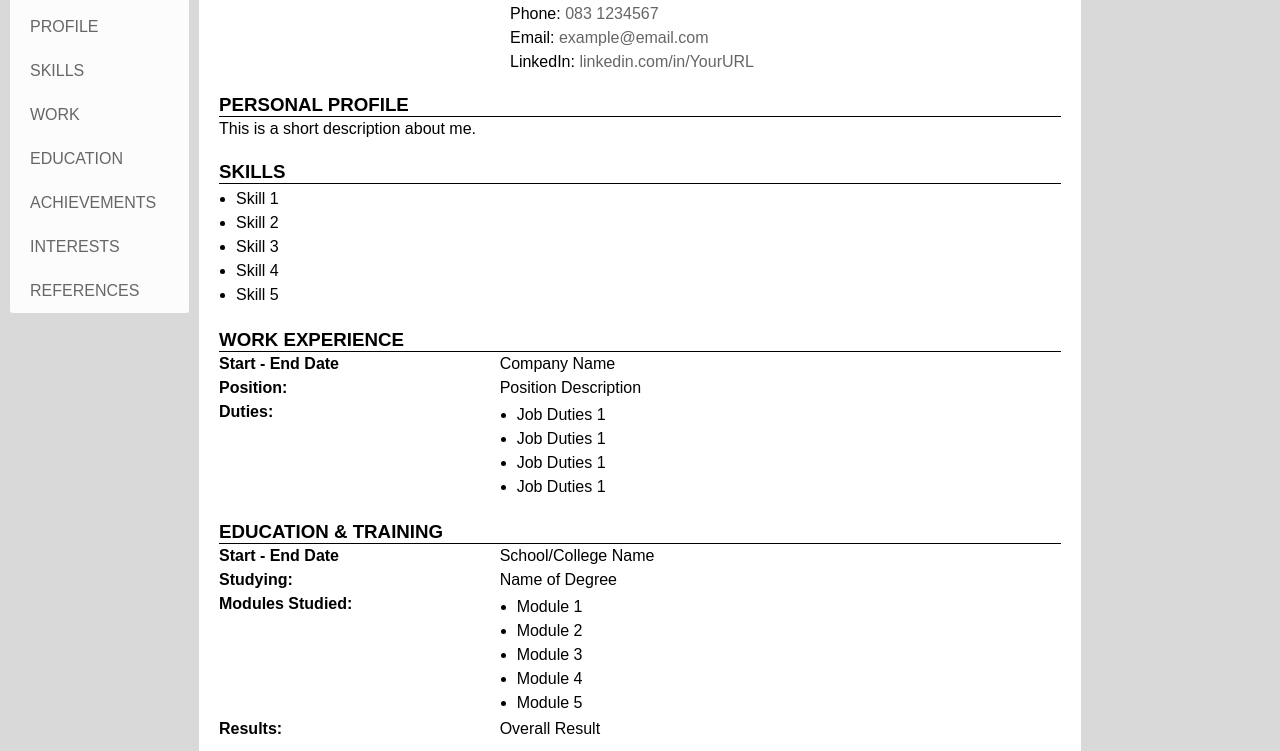
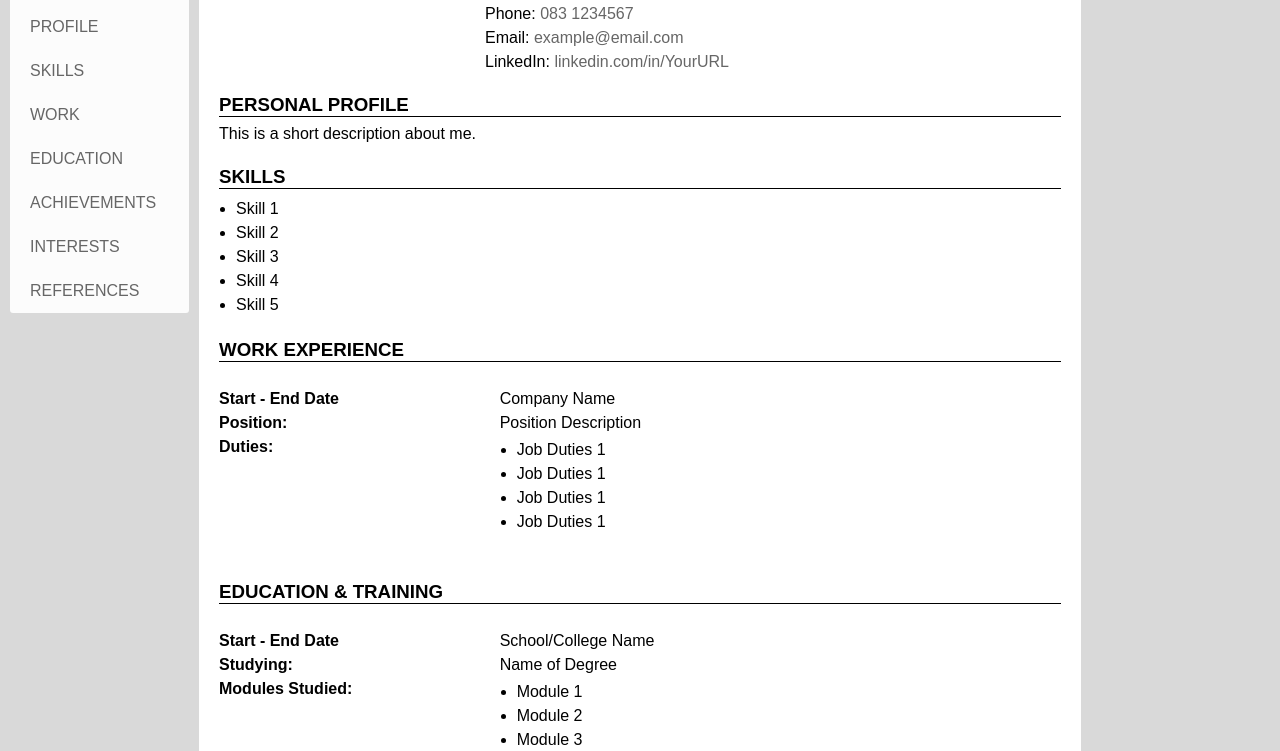
Before and after one commit to DubDJ/cv-template, a plain HTML site: page index.html in a window 1280 px wide. Shown: the part 49-800 px from the top of the page. Drawn offline with nearby package versions, Linux system fonts and the light colour scheme; files that its build step writes are made by us from their sources.

Commit message:
Small layout fixes.

```diff
--- a/index.html
+++ b/index.html
@@ -42,7 +42,8 @@
         <section id="work">
           <h3>Work Experience</h3>
 
-          <div class="row"><!-- Job 1 details start-->
+          <div class="job"><!-- Job 1 details start-->
+            <div class="row">
               <div class="col-4"><p class="bold">Start - End Date</p></div>
               <div class="col-8"><p>Company Name</p></div>
             </div>
@@ -60,6 +61,7 @@
                   <li>Job Duties 1</li>
                 </ul>
               </div>
+            </div>
           </div><!-- Job 1 details end -->
         </section>
 
@@ -67,7 +69,8 @@
         <section id="education">
           <h3>Education &amp; Training</h3>
 
-          <div class="row"><!-- Education 1 details start -->
+          <div class="edu"><!-- Education 1 details start -->
+            <div class="row">
               <div class="col-4"><p class="bold">Start - End Date</p></div>
               <div class="col-8"><p>School/College Name</p></div>
             </div>
@@ -90,6 +93,7 @@
             <div class="row">
               <div class="col-4"><p class="bold">Results:</p></div>
               <div class="col-8"><p>Overall Result</p></div>
+            </div>
           </div><!-- Education details 1 end -->
         </section>
 
--- a/scss/style.scss
+++ b/scss/style.scss
@@ -35,6 +35,7 @@ h3 {
   text-transform: uppercase;
   font-weight: bold;
   border-bottom: 1px solid #000;
+  margin-bottom: 5px;
 }
 
 h4 {text-align: center;}
@@ -49,10 +50,12 @@ ul {
 // Contact section styles
 #contact {
   h1 {text-align: center; margin-bottom: 3px;}
-  max-width: 300px;
+  max-width: 350px;
   margin: auto;
   text-align: left;
 }
+
+.job, .edu { margin: 25px 0;}
 
 .bold {font-weight: bold;}
 
```
Lines whose indentation alone changed are shown as unchanged.
